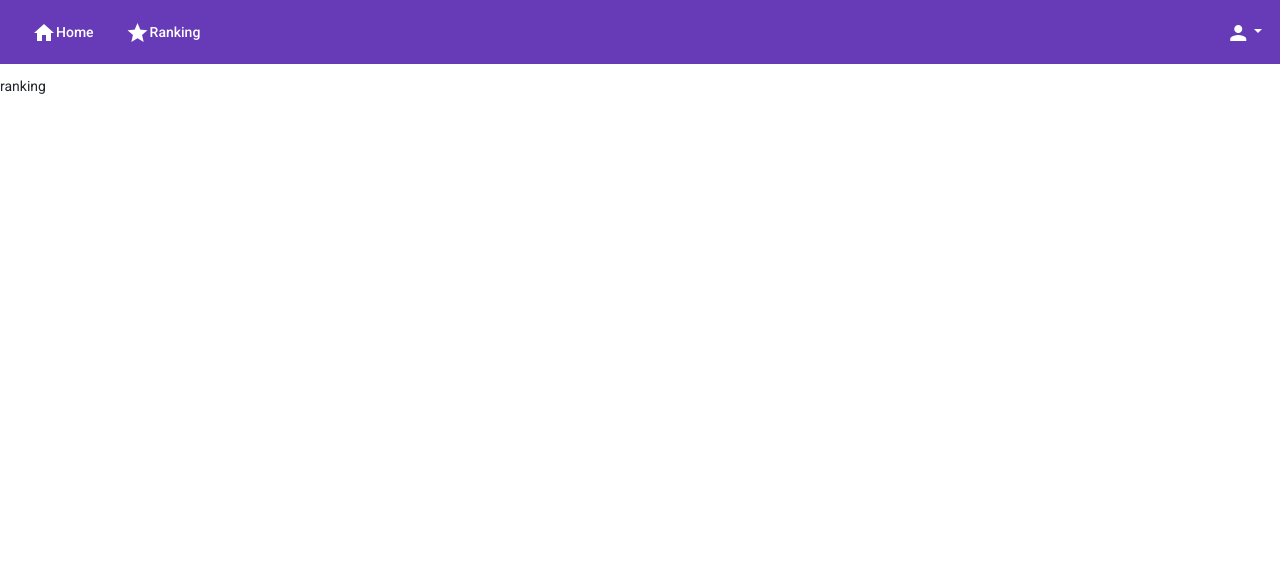
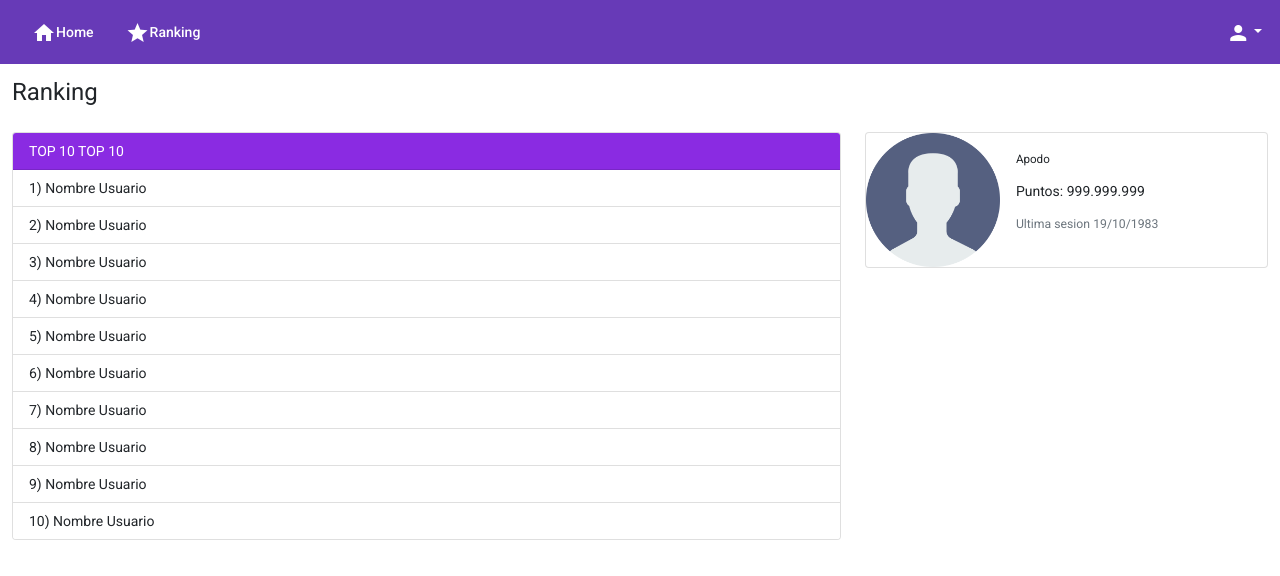
Before and after one commit to ChonaPostres/front-software-educacional, an Angular app: page /components/ranking in a window 1280 px wide. Shown: the top 576 px of the page. Built offline with nearby package versions, Linux system fonts and the light colour scheme.

Commit message:
Creacion de vista no funcional de "ranking" y jquery se creo la vista no funcional para ranking y se anadio jquery

```diff
--- a/package.json
+++ b/package.json
@@ -23,7 +23,10 @@
     "@angular/router": "~13.3.0",
     "@ng-bootstrap/ng-bootstrap": "^12.1.2",
     "@popperjs/core": "^2.10.2",
+    "@types/jquery": "^3.5.14",
     "bootstrap": "^5.1.3",
+    "jquery": "^3.6.1",
+    "jquery-validation": "^1.19.5",
     "rxjs": "~7.5.0",
     "tslib": "^2.3.0",
     "zone.js": "~0.11.4"
--- a/src/app/components/ranking/ranking.component.html
+++ b/src/app/components/ranking/ranking.component.html
@@ -1,2 +1,33 @@
 <app-nav-bar></app-nav-bar>
-<p>ranking</p>
+<div class="container-fluid">
+  <h1>Ranking</h1>
+  <div class="row my-4">
+    <div class="col col-md-8">
+      <div class="card">
+        <div class="card-header text-white" style="background-color: blueviolet">
+          TOP 10
+          TOP 10
+        </div>
+        <ul class="list-group list-group-flush">
+          <li class="list-group-item" *ngFor="let user of users">{{user.id}}) {{user.title}}</li>
+        </ul>
+      </div>
+    </div>
+    <div class="col col-md-4">
+      <div class="card" style="max-width: 38rem;">
+        <div class="row g-0">
+          <div class="col-md-4">
+            <img src="../../../assets/images/149071.png" class="img-fluid rounded-start" alt="...">
+          </div>
+          <div class="col-md-8">
+            <div class="card-body">
+              <h5 class="card-title">Apodo</h5>
+              <p class="card-text">Puntos: 999.999.999</p>
+              <p class="card-text"><small class="text-muted">Ultima sesion 19/10/1983</small></p>
+            </div>
+          </div>
+        </div>
+      </div>
+    </div>
+  </div>
+</div>
--- a/src/app/components/ranking/ranking.component.ts
+++ b/src/app/components/ranking/ranking.component.ts
@@ -8,12 +8,23 @@ import { Router } from '@angular/router';
   styleUrls: ['./ranking.component.scss']
 })
 export class RankingComponent implements OnInit {
+  users:any[] = [];
   constructor(
     private _formBuilder: FormBuilder,
     private router : Router
   ) { }
 
   ngOnInit(): void {
+    this.users.push({title: "Nombre Usuario", id: "1"});
+    this.users.push({title: "Nombre Usuario", id: "2"});
+    this.users.push({title: "Nombre Usuario", id: "3"});
+    this.users.push({title: "Nombre Usuario", id: "4"});
+    this.users.push({title: "Nombre Usuario", id: "5"});
+    this.users.push({title: "Nombre Usuario", id: "6"});
+    this.users.push({title: "Nombre Usuario", id: "7"});
+    this.users.push({title: "Nombre Usuario", id: "8"});
+    this.users.push({title: "Nombre Usuario", id: "9"});
+    this.users.push({title: "Nombre Usuario", id: "10"});
   }
   goHome() {
     this.router.navigate(['/components/home']);
--- a/tsconfig.app.json
+++ b/tsconfig.app.json
@@ -3,7 +3,7 @@
   "extends": "./tsconfig.json",
   "compilerOptions": {
     "outDir": "./out-tsc/app",
-    "types": []
+    "types": ["jquery"]
   },
   "files": [
     "src/main.ts",
```
Also changed, not shown: 1 other file (tests, documents, lock files or other folders).
